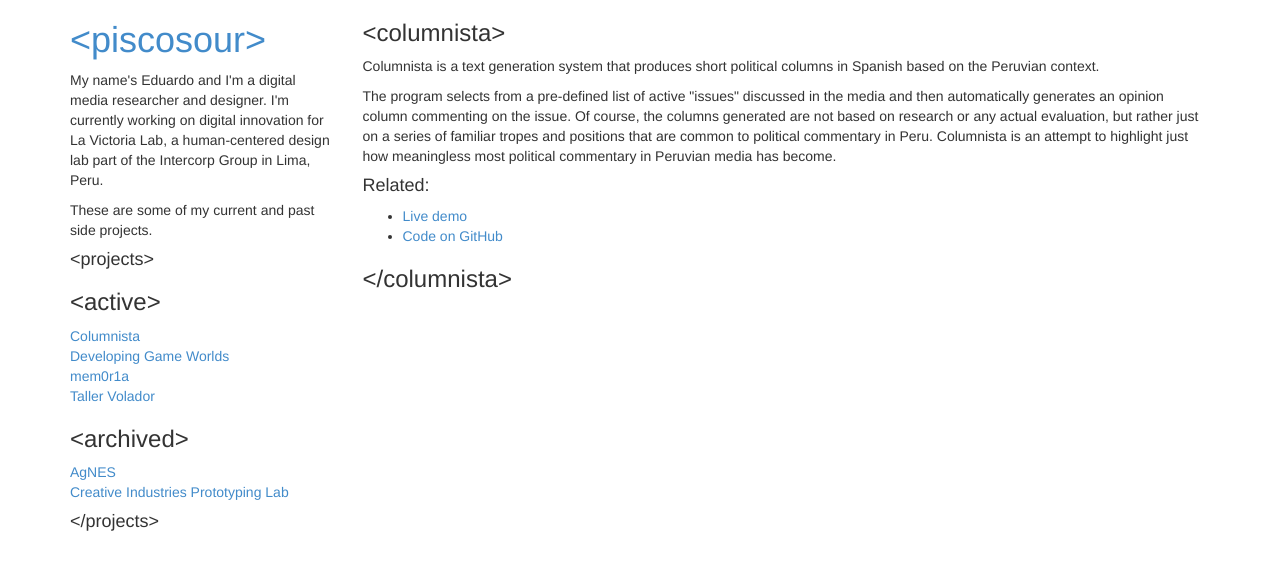
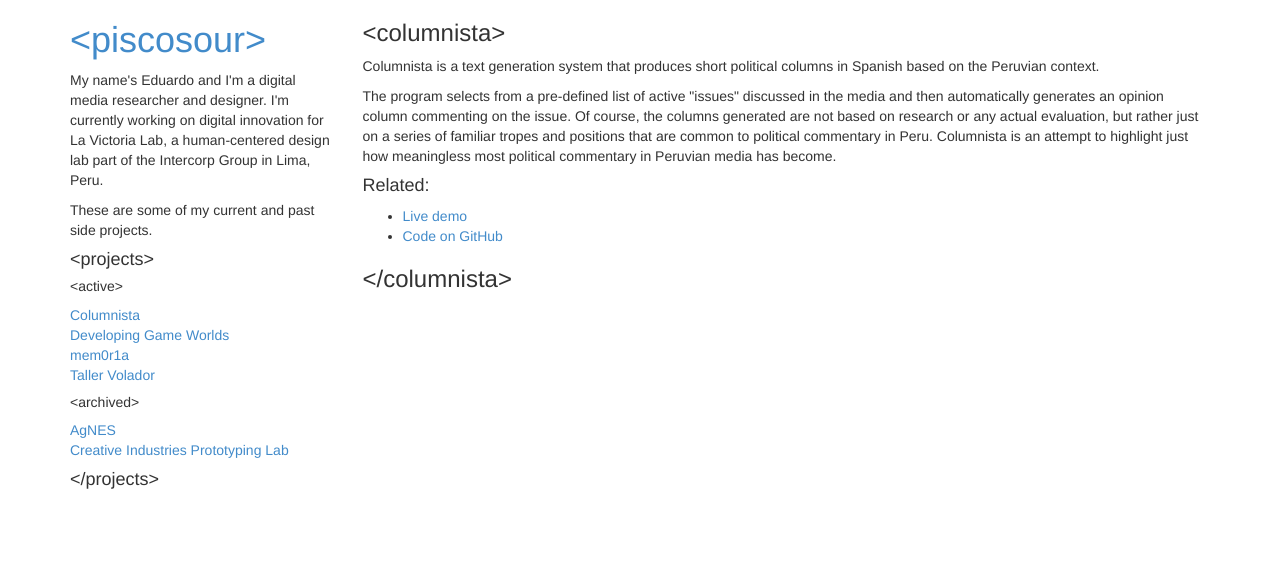
Before and after one commit to piscosour/piscosour.github.io, a Jekyll site: the page built from projects/columnista/index.html, in a window 1280 px wide. Shown: the top 570 px of the page. Built offline with Jekyll 4.4.1, drawn with Linux system fonts in a browser that asks for light colours.

Commit message:
fixed header sizes on sidebar

```diff
--- a/_layouts/project.html
+++ b/_layouts/project.html
@@ -6,7 +6,7 @@
 		<p>These are some of my current and past side projects.</p>
 		<h4>&#60;projects&#62;</h4>
 
-		<h3>&#60;active&#62;</h3>
+		<h5>&#60;active&#62;</h5>
 		<ul class="list-unstyled">
 			<li><a href="/projects/columnista">Columnista</a></li>
 			<li><a href="/thesis">Developing Game Worlds</a></li>
@@ -14,7 +14,7 @@
 			<li><a href="/projects/tallervolador">Taller Volador</a></li>
 		</ul>
 
-		<h3>&#60;archived&#62;</h3>
+		<h5>&#60;archived&#62;</h5>
 		<ul class="list-unstyled">
 			<li><a href="/projects/agnes">AgNES</a></li>
 			<li><a href="/projects/cipl">Creative Industries Prototyping Lab</a></li>
```
